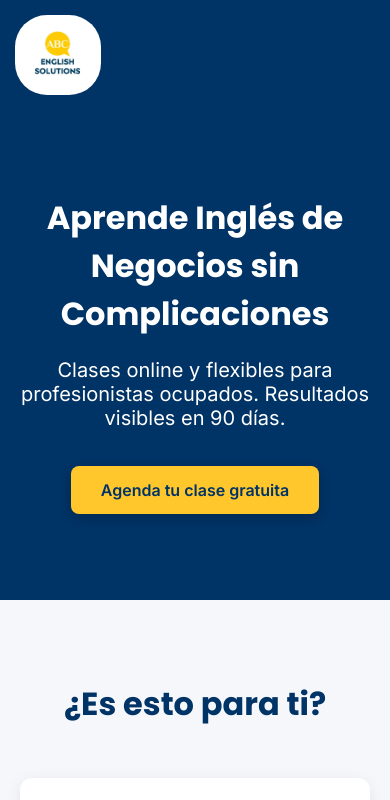
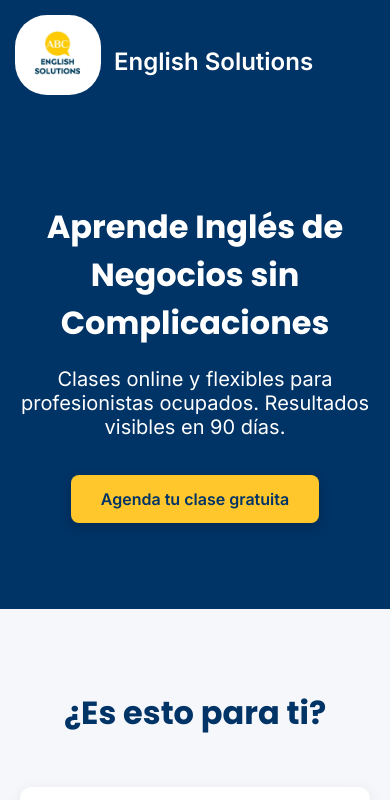
Before and after one commit to ABC-English-Solutions/ABC-StartPage, a plain HTML site: page index.html in a window 390 px wide. Shown: the top 800 px of the page. Drawn offline with Linux system fonts and the light colour scheme.

Commit message:
correcciones menores

```diff
--- a/index.html
+++ b/index.html
@@ -17,6 +17,10 @@
 
         <div class="logo">
             <img src="/assets/img/logo.jpg" alt="Logo ABC English Solutions" />
+        </div>
+
+        <div id="title">
+            <h2>English Solutions</h2>
         </div>
 
         <ul>
--- a/style/agenda.css
+++ b/style/agenda.css
@@ -73,5 +73,5 @@ form input, form textarea, form select {
     color: white;
     display: inline-block;
     vertical-align: top;
-    padding: 2rem;
+    padding: 2rem 0.5rem;
 }
--- a/style/index.css
+++ b/style/index.css
@@ -159,7 +159,9 @@ footer {
 .cta-link:hover {
     background-color: #e6b022;
 }
-
+#title{
+    display: none;
+}
 @media (max-width: 868px) {
     header h1 {
         font-size: 2rem;
@@ -168,8 +170,16 @@ footer {
     .section-title {
         font-size: 2rem;
     }
-    nav ul{
+
+    nav ul {
         display: none;
+    }
+
+    #title {
+        color: white;
+        display: inline-block;
+        vertical-align: top;
+        padding: 2rem 0.5rem;
     }
 }
 
@@ -183,29 +193,34 @@ nav .logo img {
     width: auto;
     border-radius: 2rem;
 }
-.logo{
+
+.logo {
     display: inline-block;
 }
-ul{
+
+ul {
     display: inline-block;
-    vertical-align:top;
+    vertical-align: top;
     padding: 2rem;
     font-size: large;
 }
-nav ul li{
+
+nav ul li {
     list-style: none;
     color: var(--blanco);
     display: inline-block;
     padding-right: 2rem;
 }
-nav ul li a{
+
+nav ul li a {
     text-decoration: none;
     color: var(--blanco);
 }
+
 /* Hacer que el navbar permanezca en la parte superior */
 nav {
-  position: sticky;
-  top: 0;
-  z-index: 1000;
-  background-color: #003366;
+    position: sticky;
+    top: 0;
+    z-index: 1000;
+    background-color: #003366;
 }
```
